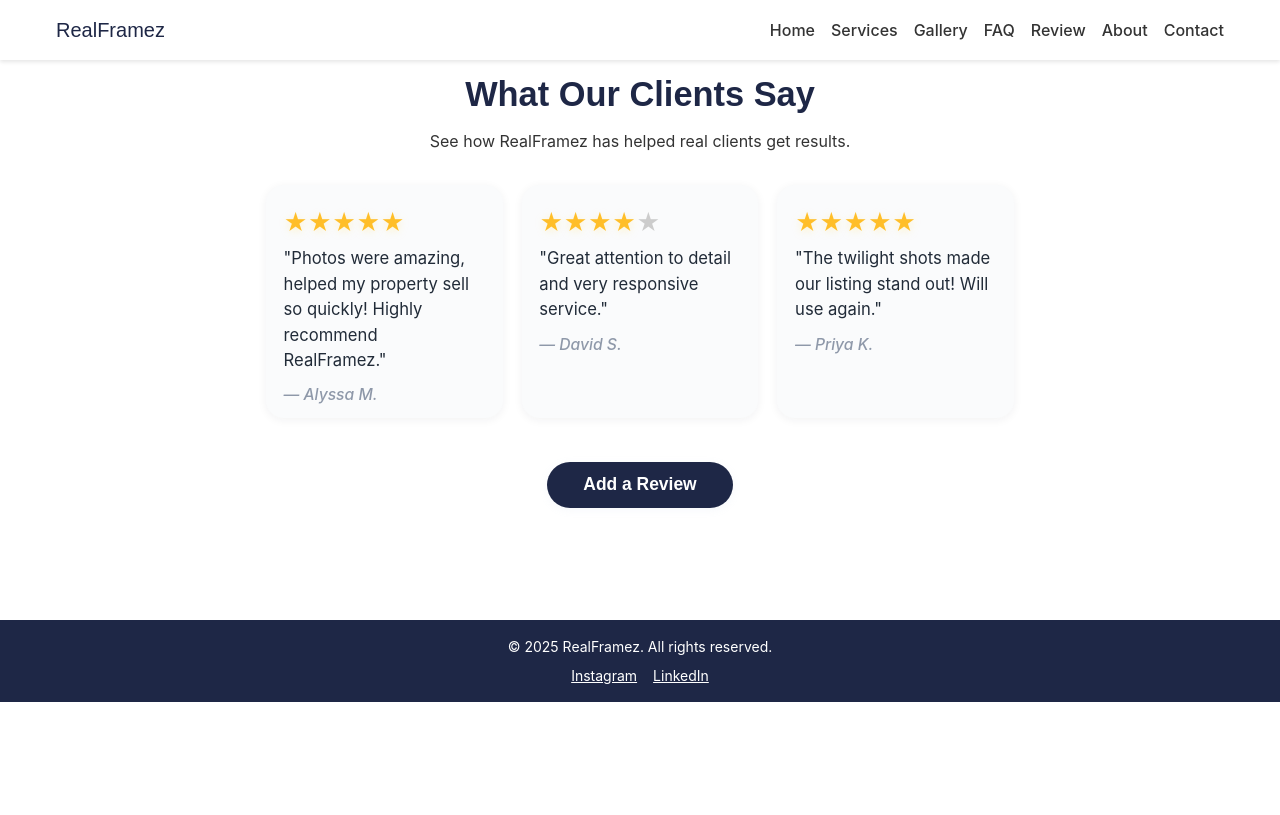
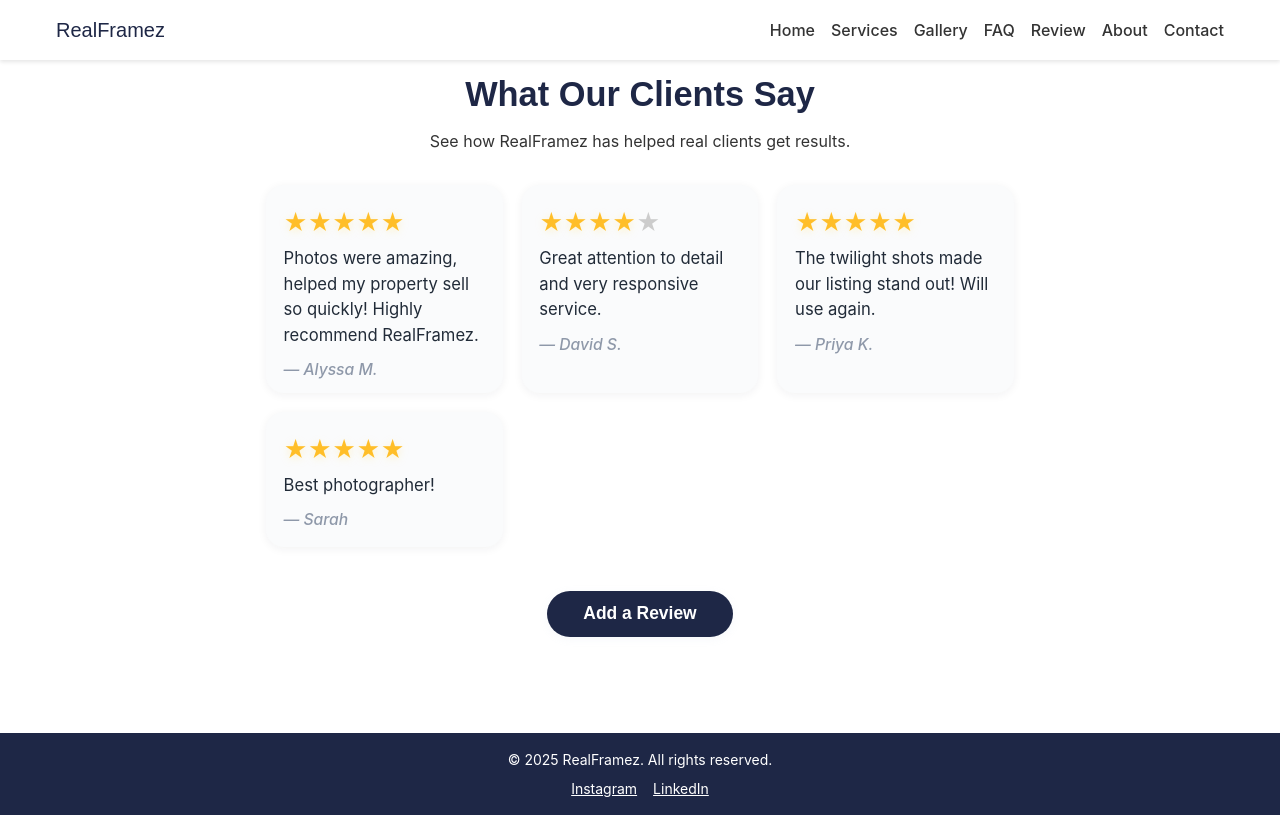
Before and after one commit to usmanAfzalKhan/realframez-website, a Next.js app: page /review in a window 1280 px wide. Built offline with nearby package versions, Linux system fonts and the light colour scheme.

Commit message:
fix(reviews): unify review rating field, remove invalid stars property, and sanitize review quotes

```diff
--- a/next.config.mjs
+++ b/next.config.mjs
@@ -1,16 +1,7 @@
-// next.config.mjs
-import path from 'path';
+/** @type {import('next').NextConfig} */
+const nextConfig = {
+  reactStrictMode: true,
+  // Remove any invalid experimental keys!
+};
 
-export default {
-  experimental: {
-    // Turn off the CSS‐only HMR that triggers these errors
-    disableCssHMR: true,
-  },
-  webpack(config) {
-    config.resolve.alias = {
-      ...config.resolve.alias,
-      '@styles': path.resolve(process.cwd(), 'styles'),
-    };
-    return config;
-  },
-};
+export default nextConfig;
--- a/src/app/review/page.js
+++ b/src/app/review/page.js
@@ -6,7 +6,7 @@ import initialReviews from '../../data/reviews'
 function StarRating({ value, onChange, readOnly = false }) {
   return (
     <div className={styles.stars}>
-      {[1,2,3,4,5].map(i => (
+      {[1, 2, 3, 4, 5].map(i => (
         <span
           key={i}
           className={i <= value ? styles.starActive : styles.star}
@@ -51,7 +51,7 @@ export default function ReviewPage() {
         {reviews.slice(0, 6).map((r, idx) => (
           <div className={styles.reviewCard} key={idx}>
             <StarRating value={r.rating} readOnly />
-            <div className={styles.reviewText}>"{r.text}"</div>
+            <div className={styles.reviewText}>{r.text}</div>
             <div className={styles.reviewName}>— {r.name}</div>
           </div>
         ))}
--- a/src/data/reviews.js
+++ b/src/data/reviews.js
@@ -14,6 +14,11 @@ const reviews = [
     rating: 5,
     text: "The twilight shots made our listing stand out! Will use again.",
   },
-]
+  {
+    name: "Sarah",
+    rating: 5,
+    text: 'Best photographer!',
+  },
+];
 
-export default reviews
+export default reviews;
```
